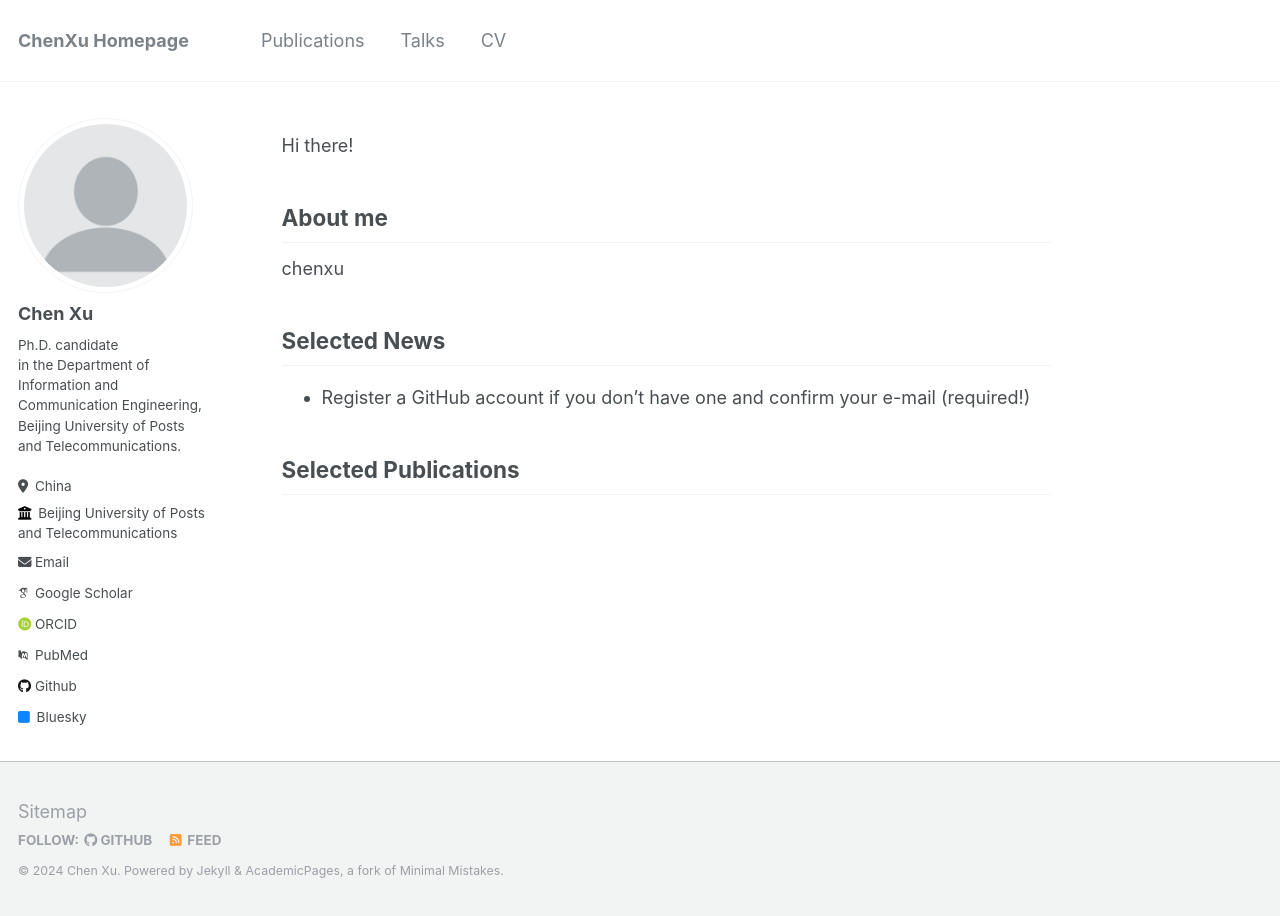
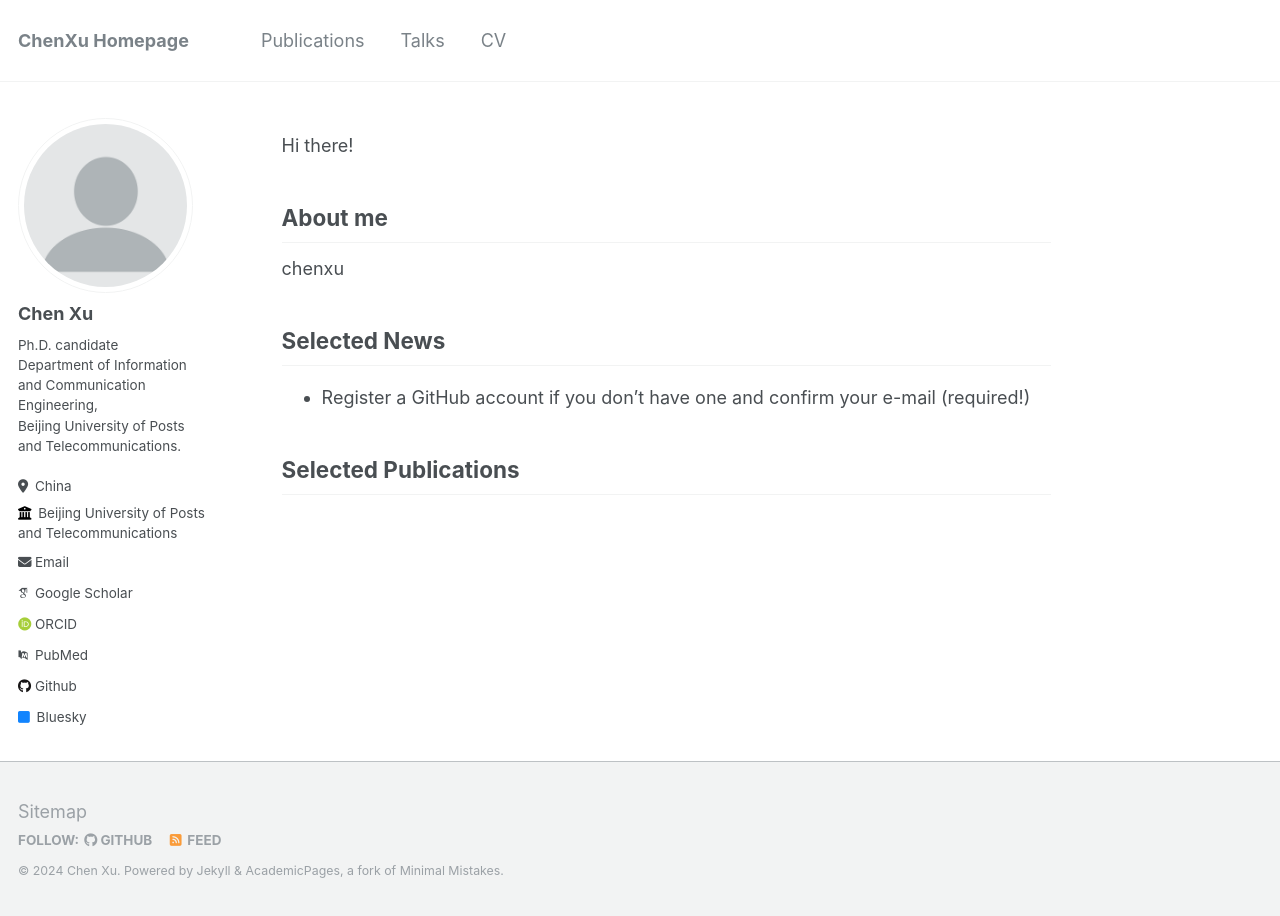
Before and after one commit to ChenXu02/ChenXu02.github.io, a Jekyll site: the page built from _pages/about.md, in a window 1280 px wide. Built offline with Jekyll 4.4.1, drawn with Linux system fonts in a browser that asks for light colours; some web fonts are replaced.

Commit message:
Update _config.yml

```diff
--- a/_config.yml
+++ b/_config.yml
@@ -24,7 +24,7 @@ author:
   avatar           : "profile.png"
   name             : "Chen Xu"
   pronouns         : # example: "she/her"
-  bio              : "Ph.D. candidate<br> in the Department of Information and Communication Engineering,<br> Beijing University of Posts<br> and Telecommunications."
+  bio              : "Ph.D. candidate<br> Department of Information and Communication Engineering,<br> Beijing University of Posts and Telecommunications."
   location         : "China"
   employer         : "Beijing University of Posts<br>     and Telecommunications"
   uri              : # URL
```
